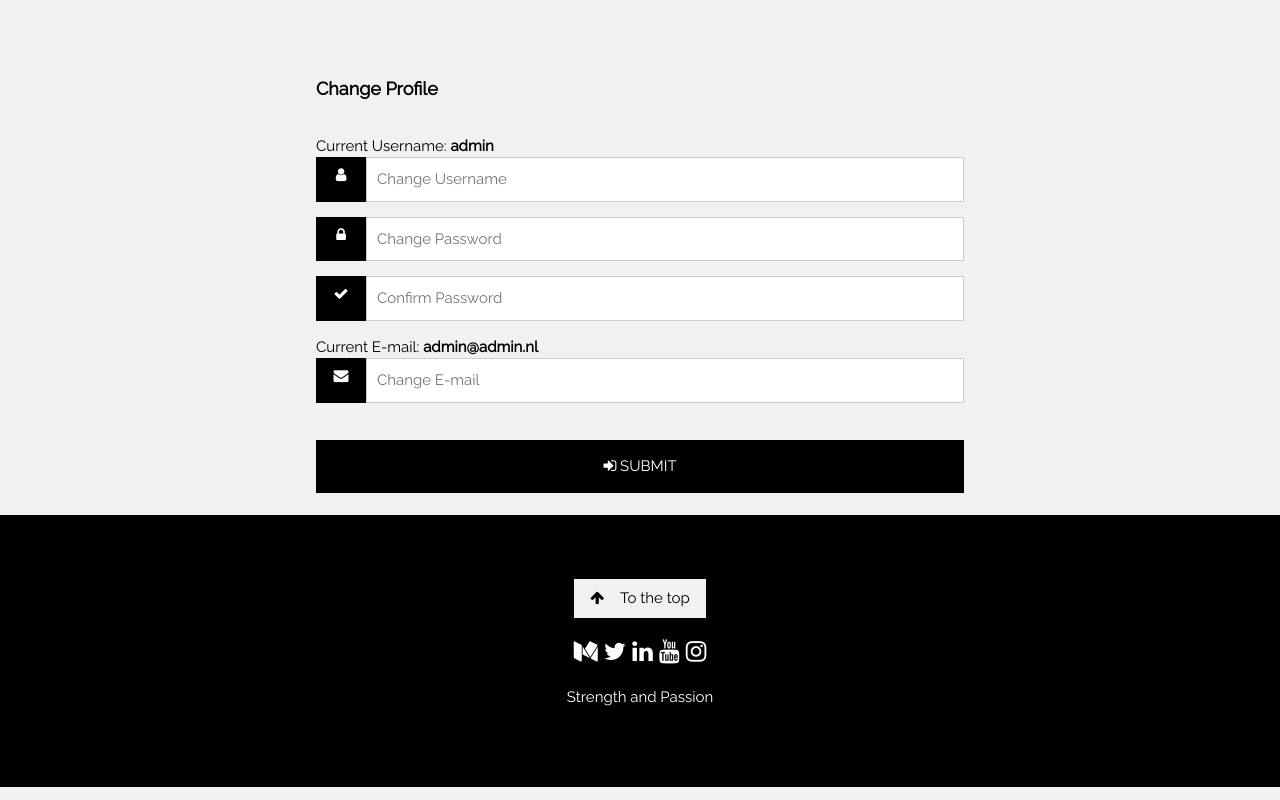
After one commit to MachyTech/machytech-gui, a Flask app: page /profile in a window 1280 px wide. The commit adds this page. Run offline with Flask 2, Linux system fonts and the light colour scheme; a user stored in the database is signed in; some libraries are stand-ins or nearby versions.

Commit message:
sqlalchemy

```diff
--- a/src/run.py
+++ b/src/run.py
@@ -115,6 +115,22 @@ def settings_send():
             f.write('N_SAMPLEPOINTS='+N_samplepoints+'\n')
         f.close()
 
+@app.route('/profile', methods=['GET', 'POST'])
+@login_required
+def profile():
+    user = current_user.username
+    passw = current_user.password
+    mail = current_user.email
+    if request.method == 'POST':
+        username = request.form.get('username')
+        password = request.form.get('password')
+        email = request.form.get('email')
+        account = users.query.filter_by(username=user).first()
+        account.username = username
+        account.password = password
+        account.email = email
+        db.session.commit()
+    return render_template('profile.html', username=user, email=mail)
 #Allow to logout
 @app.route('/logout')
 @login_required
--- /dev/null
+++ b/src/templates/profile.html
@@ -0,0 +1,121 @@
+<!DOCTYPE html>
+<html>
+<title>MachyTech</title>
+<link rel="icon" href="/static/media/Logo_icon.png" sizes="64x64" type="image/png">
+<meta charset="UTF-8">
+<meta name="viewport" content="width=device-width, initial-scale=1">
+<link rel="stylesheet" href="https://www.w3schools.com/w3css/4/w3.css">
+<link rel="stylesheet" href="https://fonts.googleapis.com/css?family=Raleway">
+<link rel="stylesheet" href="https://cdnjs.cloudflare.com/ajax/libs/font-awesome/4.7.0/css/font-awesome.min.css">
+<style>
+html,body,h1,h2,h3,h4,h5 {font-family: "Raleway", sans-serif}
+* {box-sizing: border-box;}
+
+/* Style the input container */
+.input-container {
+  display: flex;
+  width: 100%;
+  margin-bottom: 15px;
+}
+
+/* Style the form icons */
+.icon {
+  padding: 10px;
+  background: black;
+  color: white;
+  min-width: 50px;
+  text-align: center;
+}
+
+/* Style the input fields */
+.input-field {
+  width: 100%;
+  padding: 10px;
+  outline: none;
+}
+
+.input-field:focus {
+  border: 2px solid black;
+}
+.btn {
+  background-color: black;
+  color: white;
+  padding: 15px 20px;
+  border: none;
+  cursor: pointer;
+  width: 100%;
+  opacity: 1;
+}
+
+.btn:hover{
+  opacity: 0.8;
+}
+</style>
+<body class="w3-light-grey">
+<div class="w3-main" style="margin-left:300px;margin-top:43px;margin-right:300px">
+  <div class="w3-container" style="padding-top:22px">
+    <h5><b> Change Profile </b></h5>
+  </div>
+  <div class="w3-container w3-light-grey">
+    <br>
+    <form action="{{ url_for('login') }}" method="post">
+      <label> Current Username: <strong>{{username}}</strong></label>
+      <div class="input-container">
+        <i class="fa fa-user icon"></i>
+        <input class="input-field w3-border" type="text" placeholder="Change Username" required name="username">
+      </div>
+      <div class="input-container">
+        <i class="fa fa-lock icon"></i>
+        <input class="input-field w3-border" type="password" placeholder="Change Password" required name="password">
+      </div>
+      <div class="input-container">
+        <i class="fa fa-check icon"></i>
+        <input class="input-field w3-border" type="password" placeholder="Confirm Password" required name="confirm_password" id="confirm_password" onChange="onChange()">
+      </div>
+      <label> Current E-mail: <strong>{{email}}</strong></label>
+      <div class="input-container">
+        <i class="fa fa-envelope icon"></i>
+        <input class="input-field w3-border" type="password" placeholder="Change E-mail" required name="password">
+      </div>
+      {% with messages = get_flashed_messages() %}
+      {% if messages %}
+        <div class="msg">{{messages[0]}}</div>
+      {% endif %}
+      {% endwith %}
+      <br>
+      <button class="btn" type="submit" value="Login">
+        <i class="fa fa-sign-in"></i> SUBMIT
+      </button>
+    </form>
+    <br>
+  </div>
+</div>
+
+<script>
+  function onChange() {
+    const password = document.querySelector('input[name=password]');
+    const confirm = document.querySelector('input[name=confirm_password]');
+    if (confirm.value === password.value) {
+      confirm.setCustomValidity('');
+    } else {
+      confirm.setCustomValidity('Passwords do not match');
+    }
+  }
+</script>
+
+<footer class="w3-center w3-black w3-padding-64">
+<a href="#" class="w3-button w3-light-grey"><i class="fa fa-arrow-up w3-margin-right"></i>To the top</a>
+<div class="w3-xlarge w3-section">
+  <a href="https://medium.com/@machytech" class="fa fa-medium w3-hover-opacity" target=_blank style="text-decoration: none"></a>
+  <a href="https://twitter.com/MachyTech" class="fa fa-twitter w3-hover-opacity" target=_blank style="text-decoration: none"></a>
+  <a href="https://www.linkedin.com/company/machytech" class="fa fa-linkedin w3-hover-opacity" target=_blank style="text-decoration: none"></a>
+  <a href="https://www.youtube.com/channel/UCiW0UZxbnujYJFIxCzSYc2A/featured" class="fa fa-youtube w3-hover-opacity" target=_blank style="text-decoration: none"></a>
+  <a href="https://www.instagram.com/machy.tech/" class="fa fa-instagram w3-hover-opacity" target=_blank style="text-decoration: none"></a>
+</div>
+<p>Strength and Passion</p>
+</footer>
+
+</body>
+
+
+</html>
--- a/src/templates/settings.html
+++ b/src/templates/settings.html
@@ -47,6 +47,7 @@ html,body,h1,h2,h3,h4,h5 {font-family: "Raleway", sans-serif}
   <div class="w3-bar-block">
     <a href="#" class="w3-bar-item w3-button w3-padding-16 w3-dark-grey w3-hover-black" onclick="w3_close()" title="close menu"><i class="fa fa-remove fa-fw"></i>  Close Menu</a>
     <a href="#settings" class="w3-bar-item w3-button w3-padding"><i class="fa fa-cog fa-fw"></i>  Settings</a>
+    <a href="{{ url_for('profile') }}" class="w3-bar-item w3-button w3-padding"><i class="fa fa-user fa-fw"></i>  Profile</a>
     {% if current_user.username == 'admin' %}
     <a href="{{ url_for('register') }}" class="w3-bar-item w3-button w3-padding"><i class="fa fa-user fa-fw"></i>  Register</a>
     {% endif %}
```
Also changed, not shown: src/db.sqlite, 1 other file.
